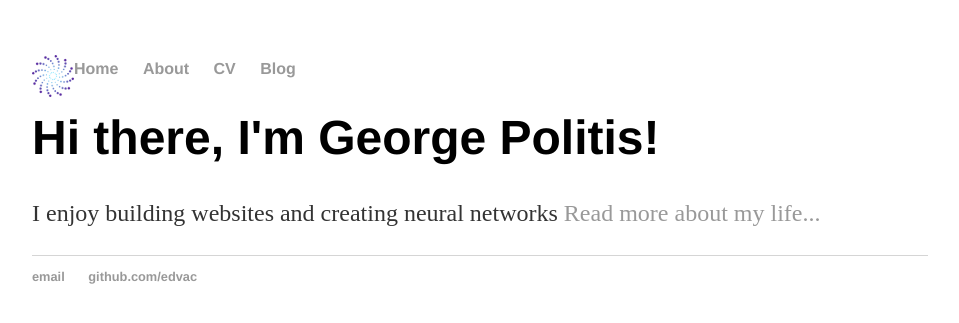
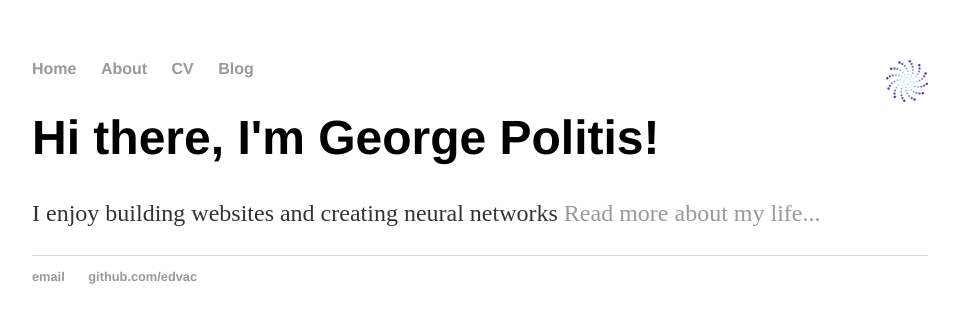
Before and after one commit to Edvac/edvac.github.io, a Jekyll site: the page built from index.html, in a window 1280 px wide. Shown: the top 323 px of the page, without its empty margins (160-1119 px from the left). Built offline with Jekyll 4.4.1, drawn with Linux system fonts in a browser that asks for light colours.

Commit message:
update logo position

```diff
--- a/css/main.css
+++ b/css/main.css
@@ -43,11 +43,11 @@ ul.posts li {
 }
 
 #logo {
-    float: left;
+    float: right;
 
 }
 
-#logo {
+#logo:hover {
     position: relative;
     top: -5px;
 
```
